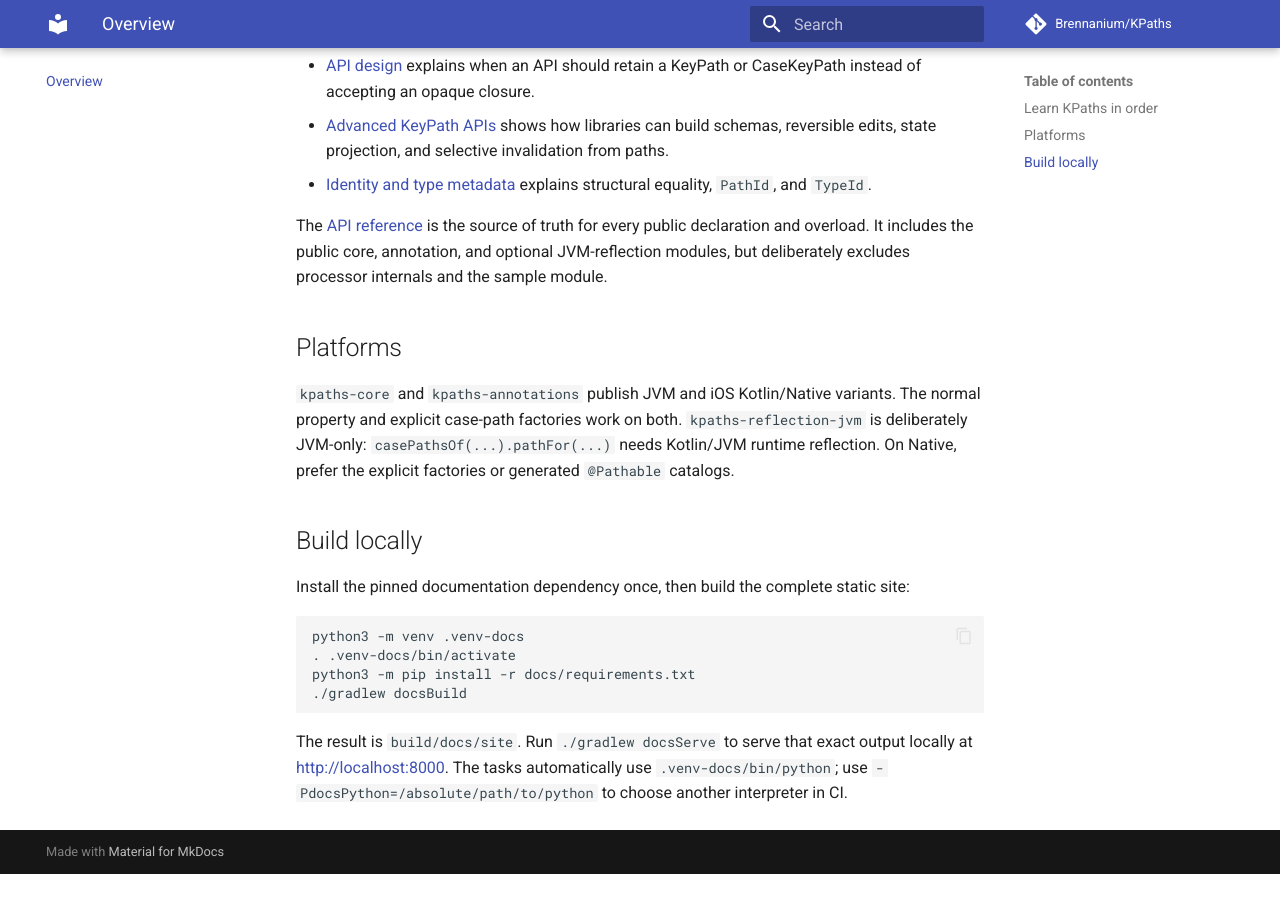
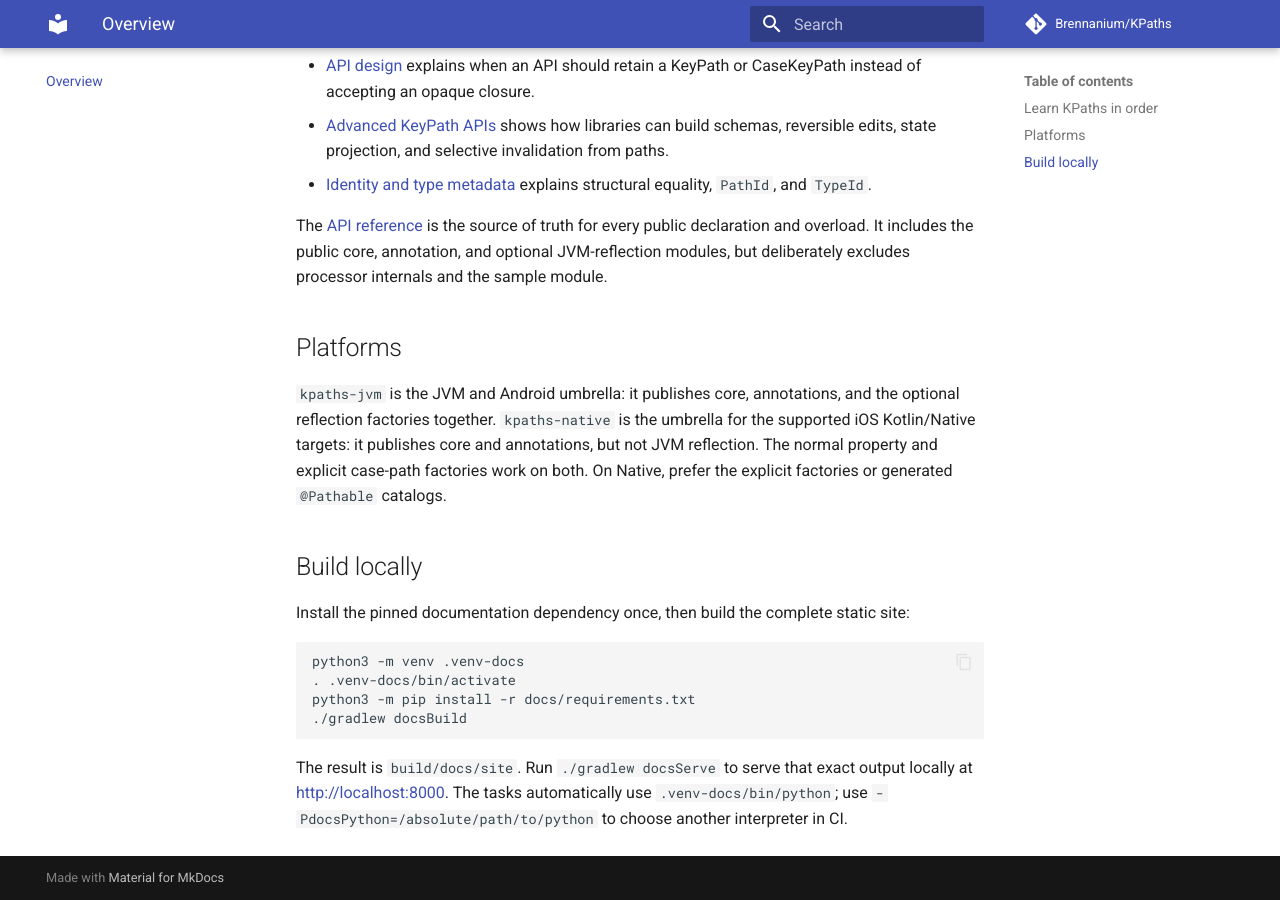
Before and after one commit to Brennanium/KPaths, an MkDocs documentation site: the page built from docs/index.md, in a window 1280 px wide and 900 px high, scrolled down 670 px. Built offline with MkDocs 1.6.1 and Material for MkDocs 9.7.7, drawn with Linux system fonts in a browser that asks for light colours; comment, search, counter and statistics services are not loaded; before the commit the page ends 1544 px from its top, so only the background shows below that.

Commit message:
Add JVM and Native umbrella modules

```diff
--- a/docs/index.md
+++ b/docs/index.md
@@ -33,10 +33,11 @@ excludes processor internals and the sample module.
 
 ## Platforms
 
-`kpaths-core` and `kpaths-annotations` publish JVM and iOS Kotlin/Native variants. The normal
-property and explicit case-path factories work on both. `kpaths-reflection-jvm` is deliberately
-JVM-only: `casePathsOf(...).pathFor(...)` needs Kotlin/JVM runtime reflection. On Native, prefer
-the explicit factories or generated `@Pathable` catalogs.
+`kpaths-jvm` is the JVM and Android umbrella: it publishes core, annotations, and the optional
+reflection factories together. `kpaths-native` is the umbrella for the supported iOS Kotlin/Native
+targets: it publishes core and annotations, but not JVM reflection. The normal property and
+explicit case-path factories work on both. On Native, prefer the explicit factories or generated
+`@Pathable` catalogs.
 
 ## Build locally
 
```
Also changed, not shown: README.md (+33 -7 lines), docs/case-paths.md (+4 -3 lines), 6 other files.
